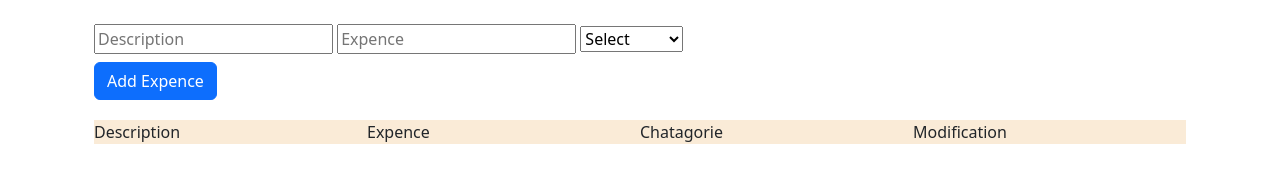
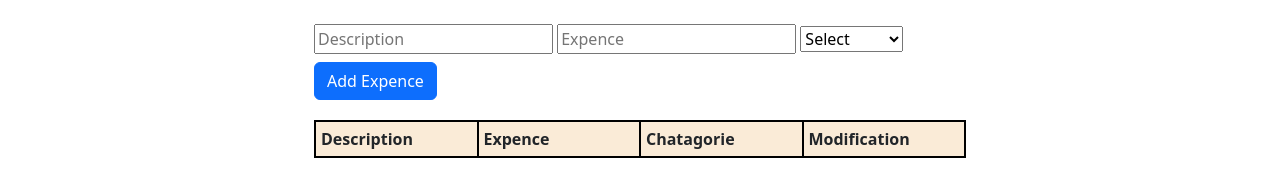
Before and after one commit to its-rajesh-smp/Expence-Tracker, a plain HTML site: page index.html in a window 1280 px wide. Drawn offline with nearby package versions, Linux system fonts and the light colour scheme.

Commit message:
Expence Tracker | HTML CSS JS | Verson 2.0 | Task- 3Hour Js Project

```diff
--- a/index.html
+++ b/index.html
@@ -11,13 +11,13 @@
 </head>
 <body>
 
-    <div class="main_container container mt-4">
+    <div class="main_container container mt-4" style="user-select: none;">
 
-        <form action="#">
-            <div class="container">
-                <input  id="id_description" placeholder="Description" type="text">
-                <input  id="id_expence" placeholder="Expence" type="number">
-                <select id="id_chatagorie">
+            <form action="#">
+                <div class="container">
+                    <input  id="id_description" placeholder="Description" type="text">
+                    <input  id="id_expence" placeholder="Expence" type="number">
+                    <select id="id_chatagorie">
                     <option value="Select">Select</option>
                     <option value="Movie">Movie</option>
                     <option value="Electronics">Electronics</option>
@@ -30,6 +30,7 @@
                 <button id="id_add" class="btn btn-primary">Add Expence</button>
             </div>
         </form>
+
 
 
         <div class="container list_container ">
@@ -48,12 +49,13 @@
                 <div><span>400</span></div>
                 <div><span>Grocerie</span></div>
 
-                    <div class="btn-group gap-1">
-                        <button class="btn btn-primary edit_btn" >EDIT</button>
-                        <button class="btn btn-primary del_btn" >X</button>
+                    <div class="btn-group btn-group-sm gap-1">
+                        <button class="btn btn-sm btn-primary edit_btn" >EDIT</button>
+                        <button class="btn btn-sm btn-danger del_btn" >X</button>
                     </div>
 
             </div> -->
+
 
         </div>
 
--- a/script.js
+++ b/script.js
@@ -64,11 +64,11 @@ function createList(desc,expe,chat){
     newBtnDiv.classList.add("btn-group","gap-1")
 
     let newBtn1=document.createElement('button')
-    newBtn1.classList.add("btn", "btn-primary","edit_btn")
+    newBtn1.classList.add("btn", "btn-sm", "btn-secondary","edit_btn")
     newBtn1.textContent="EDIT"
 
     let newBtn2=document.createElement('button')
-    newBtn2.classList.add("btn", "btn-primary","del_btn")
+    newBtn2.classList.add("btn","btn-sm" ,"btn-danger","del_btn")
     newBtn2.textContent="X"
 
     newBtnDiv.appendChild(newBtn1)
--- a/style.css
+++ b/style.css
@@ -1,11 +1,30 @@
+.main_container{
+    max-width: 700px;
+
+}
+.list_container{
+    user-select: none;
+}
 .list_container_parent{
     margin-top: 20px;
     display: grid;
     grid-template-columns: repeat(4,1fr);
     background-color: antiquewhite;
+    border: 1px solid black;
+}
+.list_container_parent div{
+    padding: 5px;
+    border: 1px solid black;
+}
+.list_container_parent div span{
+    font-weight: bold;
 }
 .list_container_child{
     display: grid;
     grid-template-columns: repeat(4,1fr);
     border: 1px solid black;
 }
+.list_container_child div{
+    padding: 5px;
+    border: 1px solid grey;
+}
```
